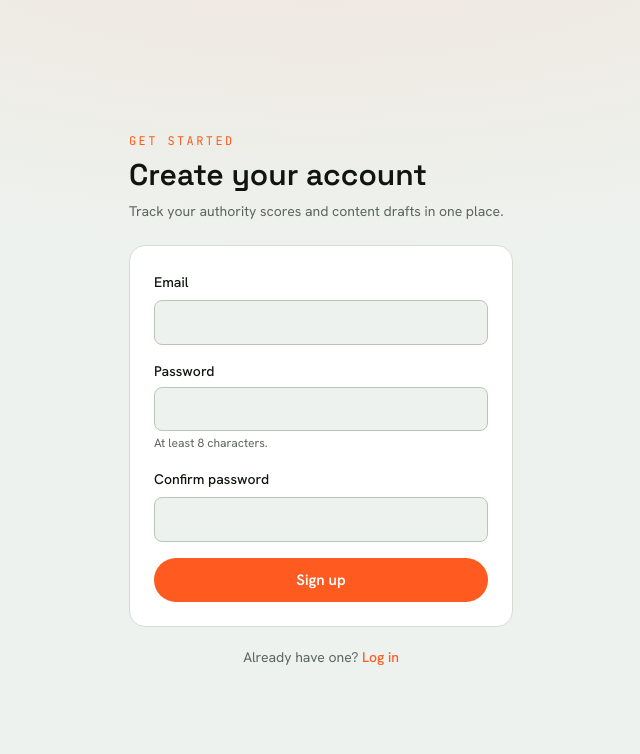
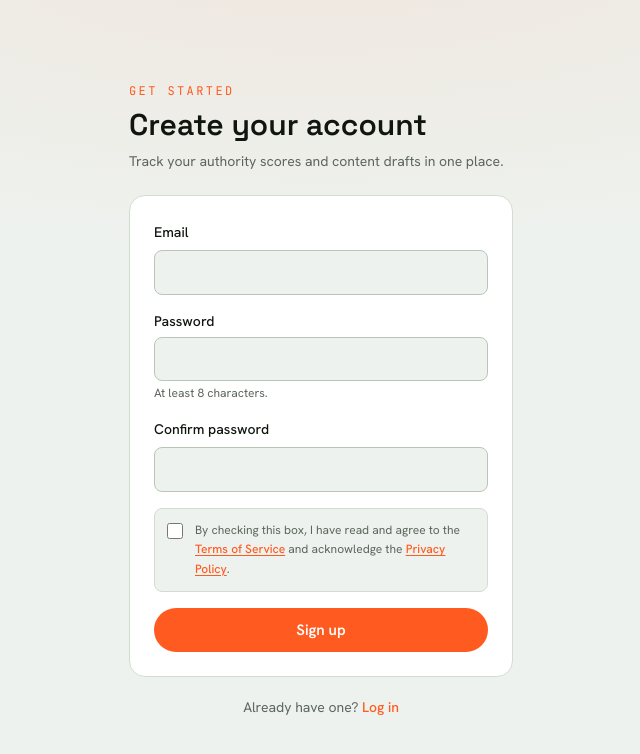
Before and after one commit to MikeSham1/Webind, a Next.js app: page /signup in a window 1280 px wide. Shown: the top 754 px of the page, without its empty margins (319-959 px from the left). Built offline with nearby package versions, Linux system fonts and the light colour scheme; no server answers.

Commit message:
Require explicit terms assent on signup

```diff
--- a/src/components/AuthForm.tsx
+++ b/src/components/AuthForm.tsx
@@ -82,6 +82,41 @@ export default function AuthForm({ mode }: { mode: "login" | "signup" }) {
           </label>
         )}
 
+        {!isLogin && (
+          <div className="flex items-start gap-3 rounded-lg border border-line bg-paper p-3">
+            <input
+              id="termsAccepted"
+              name="termsAccepted"
+              type="checkbox"
+              value="accepted"
+              required
+              aria-describedby="terms-consent"
+              className="mt-0.5 h-4 w-4 shrink-0 rounded border-line-strong accent-current"
+            />
+            <p id="terms-consent" className="text-xs leading-relaxed text-muted">
+              By checking this box, I have read and agree to the{" "}
+              <Link
+                href="/terms"
+                target="_blank"
+                rel="noreferrer"
+                className="font-medium text-accent underline underline-offset-2"
+              >
+                Terms of Service
+              </Link>{" "}
+              and acknowledge the{" "}
+              <Link
+                href="/privacy"
+                target="_blank"
+                rel="noreferrer"
+                className="font-medium text-accent underline underline-offset-2"
+              >
+                Privacy Policy
+              </Link>
+              .
+            </p>
+          </div>
+        )}
+
         {state.status === "error" && (
           <p role="alert" className="text-sm text-bad">
             {state.error}
```
